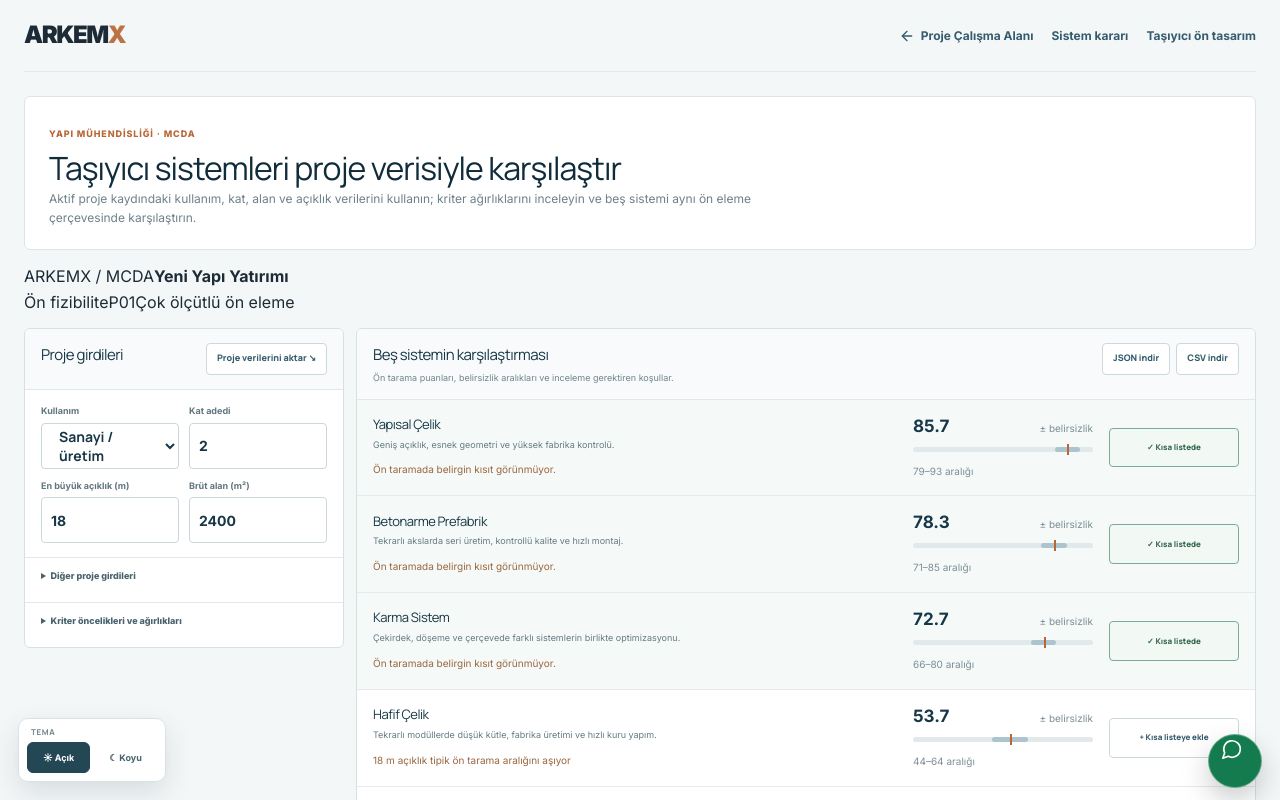
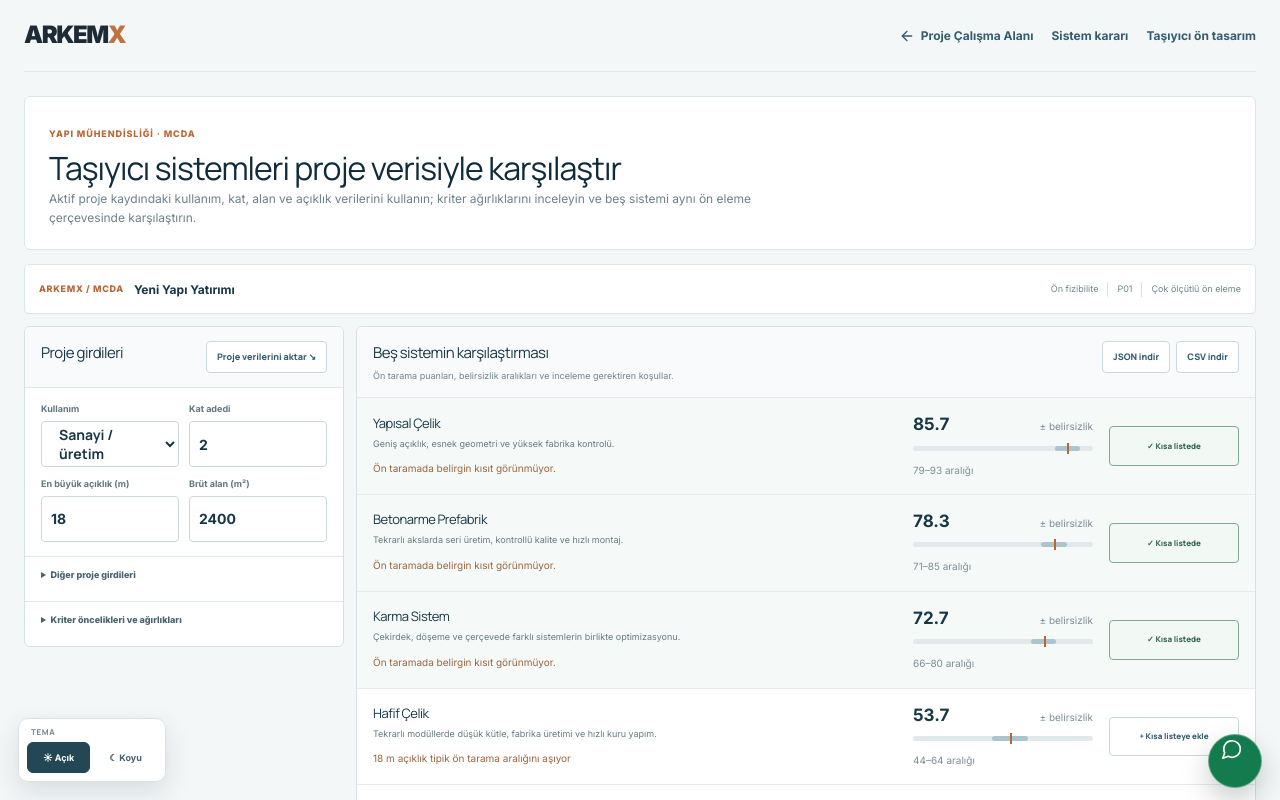
Before and after one commit to BuseIbsiroglu0637/arkemx-core-v1, a Next.js app: page /yapi-sistemi-karsilastirma/mcda in a window 1280 px wide. Shown: the top 800 px of the page. Built offline with nearby package versions, Linux system fonts and the light colour scheme.

Commit message:
style: simplify MCDA project context header

```diff
--- a/app/yapi-sistemi-karsilastirma/mcda/mcda.css
+++ b/app/yapi-sistemi-karsilastirma/mcda/mcda.css
@@ -55,6 +55,48 @@
   display:grid;
   gap:12px;
   margin-bottom:42px;
+}
+.arx-mcda-page .arx-system-project-strip {
+  display:flex;
+  align-items:center;
+  justify-content:space-between;
+  gap:18px;
+  min-height:50px;
+  padding:10px 14px;
+  border:1px solid #dbe5e8;
+  border-radius:5px;
+  background:#fff;
+}
+.arx-mcda-page .arx-system-project-strip > div:first-child {
+  display:flex;
+  align-items:center;
+  gap:10px;
+  min-width:0;
+}
+.arx-mcda-page .arx-system-project-strip > div:first-child span {
+  color:#b96636;
+  font-size:9px;
+  font-weight:800;
+  letter-spacing:.075em;
+}
+.arx-mcda-page .arx-system-project-strip > div:first-child b {
+  min-width:0;
+  overflow:hidden;
+  color:#173746;
+  font-size:12px;
+  text-overflow:ellipsis;
+  white-space:nowrap;
+}
+.arx-mcda-page .arx-system-project-strip > div:last-child {
+  display:flex;
+  align-items:center;
+  color:#71858d;
+  font-size:9px;
+}
+.arx-mcda-page .arx-system-project-strip > div:last-child span + span {
+  margin-left:9px;
+  padding-left:9px;
+  border-left:1px solid #d8e1e4;
 }
 .arx-mcda-page .arx-system-grid {
   display:grid;
@@ -341,6 +383,14 @@
   .arx-mcda-shell {
     width:calc(100% - 20px);
   }
+  .arx-mcda-page .arx-system-project-strip {
+    align-items:flex-start;
+    flex-direction:column;
+    gap:7px;
+  }
+  .arx-mcda-page .arx-system-project-strip > div:last-child {
+    flex-wrap:wrap;
+  }
   .arx-mcda-page .arx-simple-head {
     align-items:flex-start;
     gap:12px;
```
